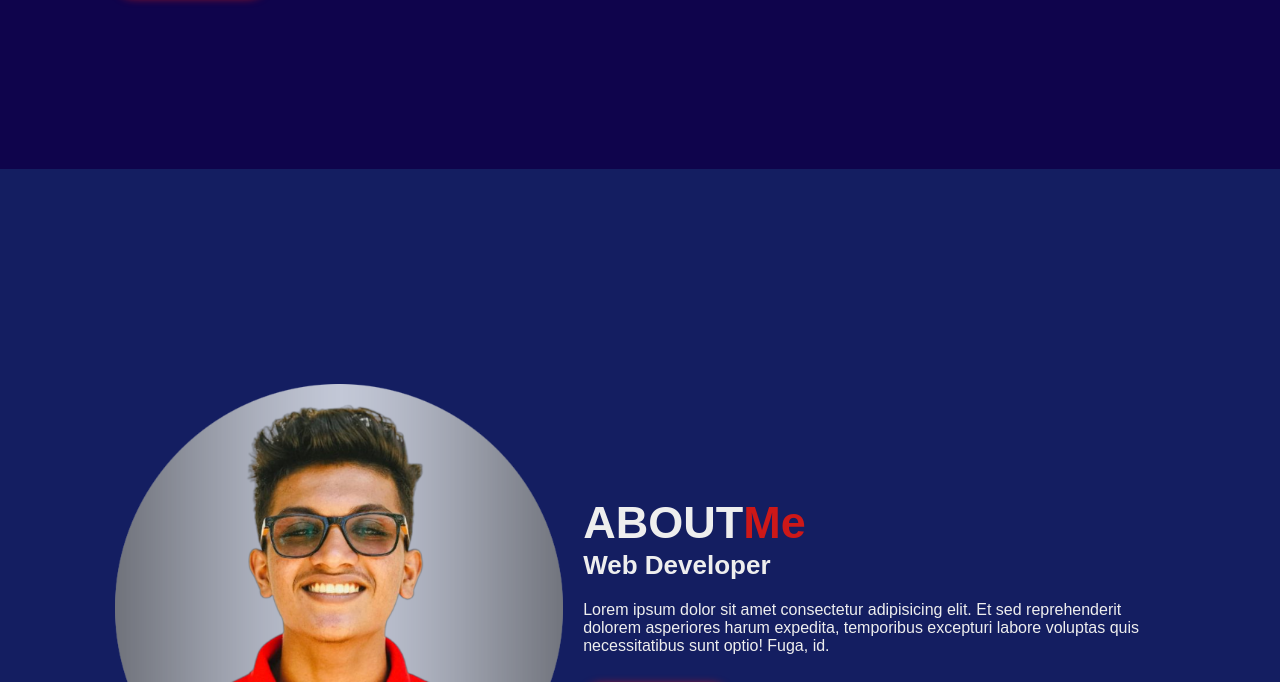
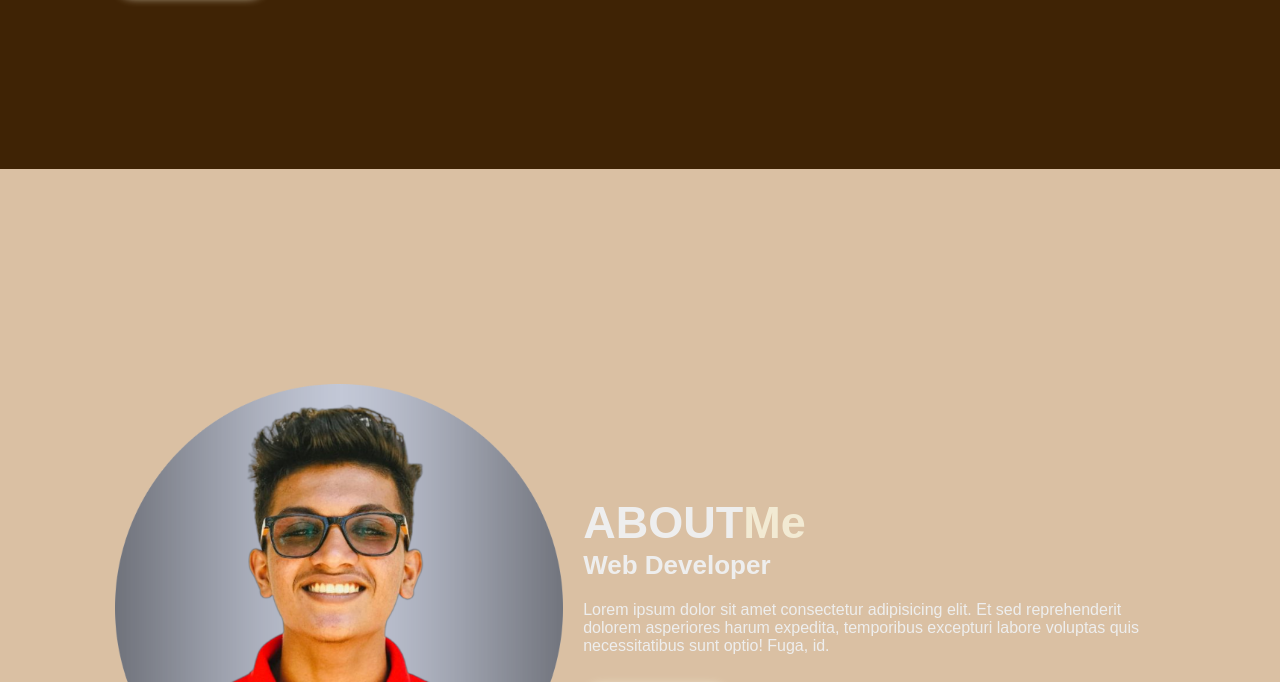
Before and after one commit to HashenLN2006/Portfolio-Website, a plain HTML site: page index.html in a window 1280 px wide. Shown: the part 631-1313 px from the top of the page. Drawn offline with nearby package versions, Linux system fonts and the light colour scheme; files whose address does not match are found by name.

Commit message:
Update style.css

```diff
--- a/style.css
+++ b/style.css
@@ -10,10 +10,10 @@
 }
 
 :root {
-    --bg-color: #0F044C;
-    --snd-bf-color: #141E61;
+    --bg-color: #3F2305;
+    --snd-bf-color: #DAC0A3;
     --text-color: #EEEEEE;
-    --main-color: #CD1818;
+    --main-color: #F2EAD3;
 }
 
 html {
```
